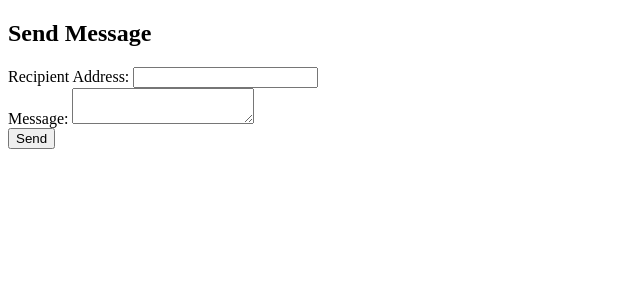
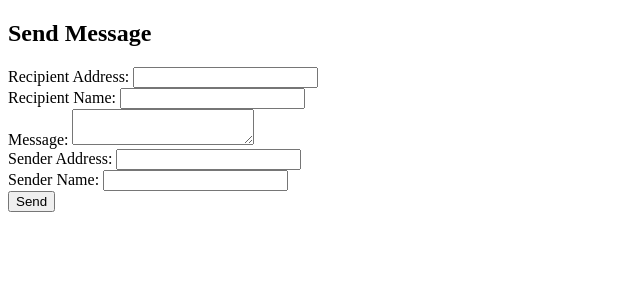
Before and after one commit to j2bd9t4hd6-del/pythonproject3_github, a Flask app: page /message/send in a window 1280 px wide. Shown: the top 300 px of the page, without its empty margins (0-640 px from the left). Run offline with Flask 3, Linux system fonts and the light colour scheme; a user stored in the database is signed in; data comes from the database, SQL or seed files in the repository; both versions use the stored data as it was after the commit.

Commit message:
送信メッセージフォームに送信者名フィールドを追加し、メッセージテキストエリアを必須からオプションに変更

```diff
--- a/flaskr/templates/send_message.html
+++ b/flaskr/templates/send_message.html
@@ -7,14 +7,27 @@
 <body>
     <h2>Send Message</h2>
     <form method="POST" action="{{ url_for('message.send_message') }}">
-        <div>
-            <label for="recipient_address">Recipient Address:</label>
-            <input type="text" id="recipient_address" name="recipient_address" required>
+    <div>
+        <label for="recipient_address">Recipient Address:</label>
+        <input type="text" id="recipient_address" name="recipient_address" required>
+    </div>
+    <div>
+        <label for="recipient_name">Recipient Name:</label>
+        <input type="text" id="recipient_name" name="recipient_name">
     </div>
     <div>
         <label for="body">Message:</label>
-        <textarea id="body" name="body" required></textarea>
+        <textarea id="body" name="body"></textarea>
     </div>
+    <div>
+        <label for="sender_address">Sender Address:</label>
+        <input type="text" id="sender_address" name="sender_address">
+    </div>
+    <div>
+        <label for="sender_name">Sender Name:</label>
+        <input type="text" id="sender_name" name="sender_name">
+    </div>
+
     <button type="submit">Send</button>
 </form>
 </body>
```
Also changed, not shown: users.db.
